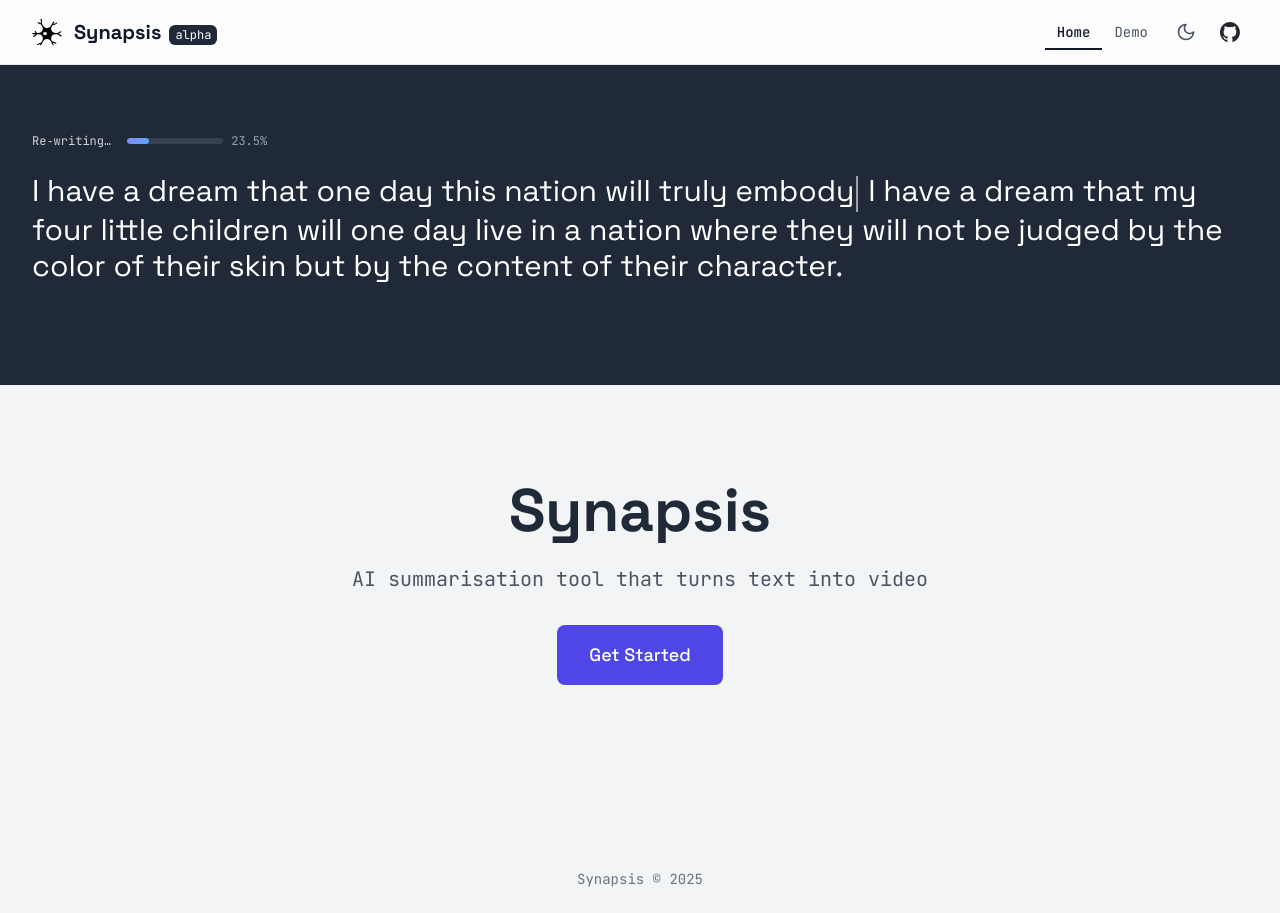
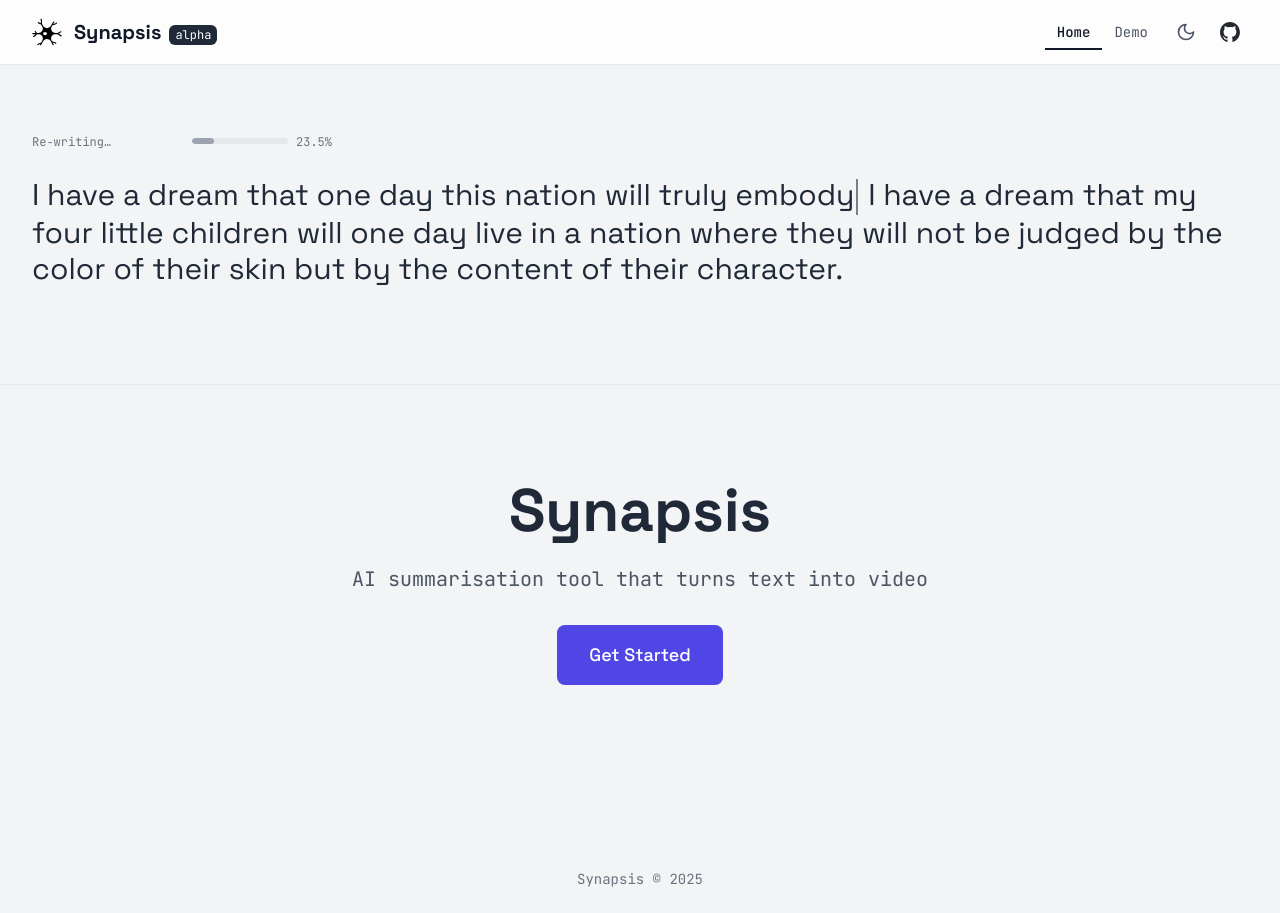
Before and after one commit to SynapsisAI/mono, a React (Vite) app in the folder packages/frontend/: page / in a window 1280 px wide. Built offline with nearby package versions, Linux system fonts and the light colour scheme.

Commit message:
style: enhance TextSummarizer for better dark mode support and layout consistency

```diff
--- a/packages/frontend/src/components/ui/TextSummarizer.jsx
+++ b/packages/frontend/src/components/ui/TextSummarizer.jsx
@@ -91,10 +91,11 @@ export default function TextSummarizer() {
     if (f.type === 'final') return <em className="italic">{f.text}</em>;
     if (f.highlight) {
       const [s, e] = f.highlight;
-      return <>{f.text.slice(0, s)}<span className="bg-amber-500/70 text-black rounded px-0.5">{f.text.slice(s, e)}</span>{f.text.slice(e)}</>;
+      // Use a blue that works well in both light and dark modes
+      return <>{f.text.slice(0, s)}<span className="bg-blue-500/30 dark:bg-blue-600/40 rounded px-0.5">{f.text.slice(s, e)}</span>{f.text.slice(e)}</>;
     }
     if (f.cursor !== null) {
-      return <>{f.text.slice(0, f.cursor)}<span className="animate-pulse border-r-2 border-white mx-0.5 inline-block h-[1.2em] align-middle" />{f.text.slice(f.cursor)}</>;
+      return <>{f.text.slice(0, f.cursor)}<span className="animate-pulse border-r-2 border-current mx-0.5 inline-block h-[1.2em] align-middle" />{f.text.slice(f.cursor)}</>;
     }
     return <>{f.text}<span className="animate-pulse ml-0.5">|</span></>;
   };
@@ -103,18 +104,24 @@ export default function TextSummarizer() {
 
   /* ---------- layout ---------- */
   return (
-    <div className="w-full h-[40vh] bg-gray-800 dark:bg-gray-900 text-white overflow-hidden flex items-center">
+    <div className="w-full h-[40vh] bg-gray-100 dark:bg-black text-gray-800 dark:text-gray-100 overflow-hidden flex items-center border-b border-gray-200 dark:border-gray-800">
       <div className="max-w-7xl w-full mx-auto px-4 sm:px-6 lg:px-8 py-8">
-        {/* status + progress (combined inline) */}
-        <div className="flex items-center gap-4 mb-6">
-          <span className="text-xs font-mono text-gray-300">{f.status}</span>
+        {/* status + progress (combined inline with fixed widths) */}
+        <div className="flex items-center mb-6">
+          {/* Fixed-width status container */}
+          <div className="w-36 mr-4">
+            <span className="text-xs font-mono text-gray-500 dark:text-gray-400">{f.status}</span>
+          </div>
 
-          <div className="flex items-center flex-1 max-w-[140px]">
-            <div className="w-full h-1.5 bg-gray-700 dark:bg-gray-800 rounded-full overflow-hidden">
-              <div className="h-full bg-gradient-to-r from-indigo-400 to-blue-400 rounded-full transition-all duration-300"
-                   style={{ width: `${f.progress}%` }} />
-            </div>
-            <span className="ml-2 text-xs font-mono text-gray-400">{f.progress}%</span>
+          {/* Fixed-width progress bar */}
+          <div className="w-24 h-1.5 bg-gray-200 dark:bg-gray-800 rounded-full overflow-hidden">
+            <div className="h-full bg-gray-400 dark:bg-gray-600 rounded-full transition-all duration-300"
+                 style={{ width: `${f.progress}%` }} />
+          </div>
+
+          {/* Fixed-width percentage container */}
+          <div className="w-10 ml-2">
+            <span className="text-xs font-mono text-gray-500 dark:text-gray-400">{f.progress}%</span>
           </div>
         </div>
 
```
